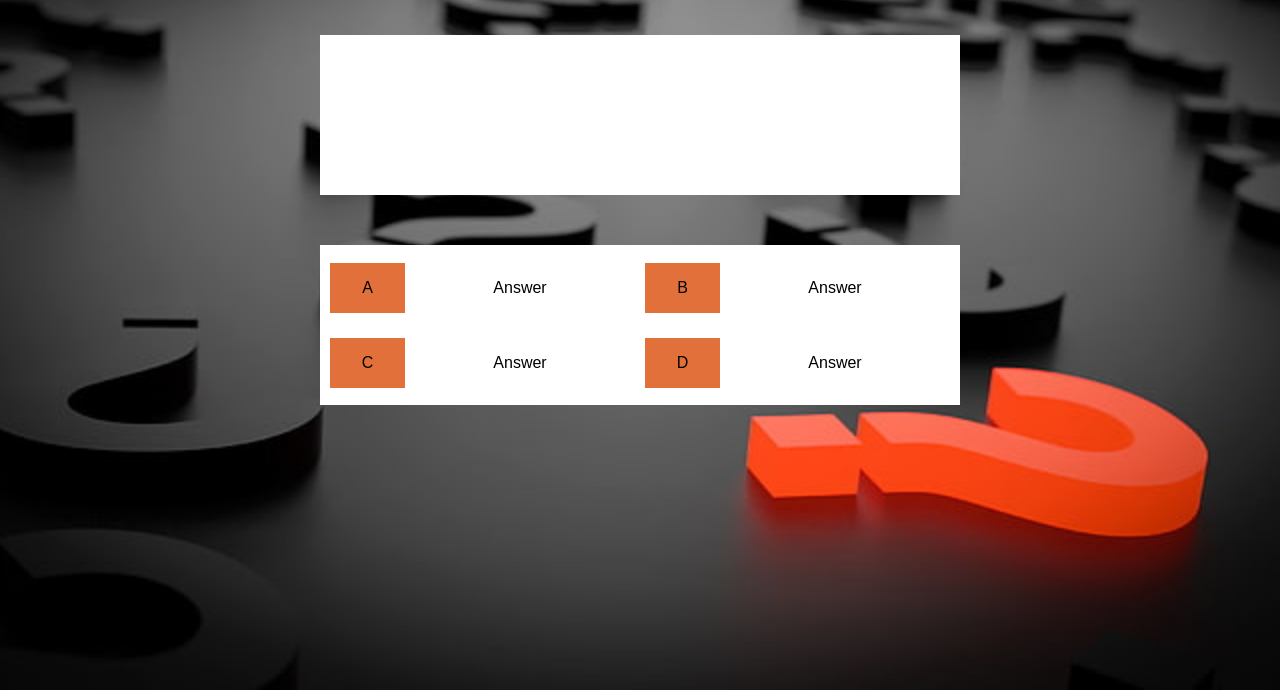
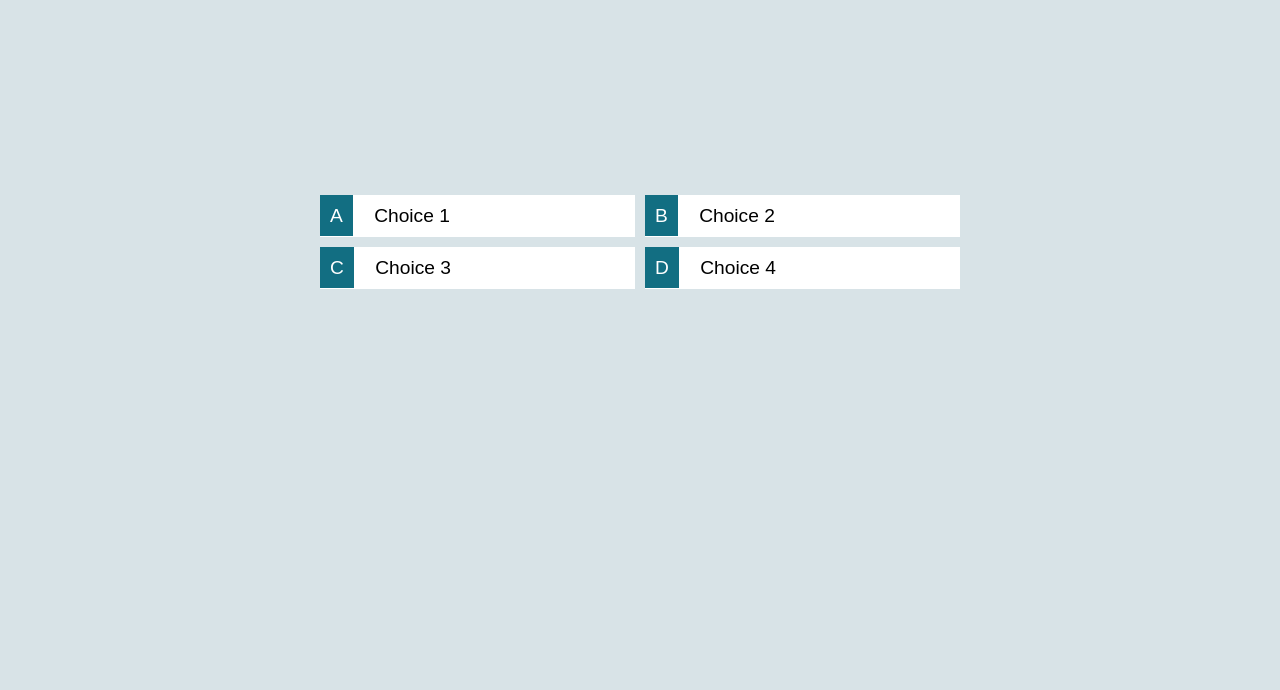
Before and after one commit to LukeBF711/Multiple-Choice-Quiz, a plain HTML site: page html/game.html in a window 1280 px wide. Shown: the part 110-800 px from the top of the page. Drawn offline with Linux system fonts and the light colour scheme; no server answers.

Commit message:
Updated styling for answer choices

```diff
--- a/css/style.css
+++ b/css/style.css
@@ -7,7 +7,10 @@
 
 :root
 {
-      --container-background-primary: #ffffff;
+      --bg-secondary: #ffffff;
+      --bg-primary: #d8e3e7;
+      --bg-ltr-choice: #126e82;
+      --font-primary: #132c33;
       --secondary-font: #fff;
       --option-letter-background: #e2703A;
 }
@@ -15,13 +18,15 @@
 body
 {
       font-family: Arial, Helvetica, sans-serif;
-      background-image: url(../img/background.jpg);
+      background-color: var(--bg-primary);
+      /* background-image: url(../img/background.jpg);
       background-repeat: no-repeat;
       background-position: center center;
-      background-size: cover;
+      background-size: cover; */
       height: calc(100vh - 50px);
 }
 
+/* UTILITIES */
 .grid
 {
      display: grid;
@@ -37,60 +42,64 @@ body
       grid-template-columns: 75px 1fr;
 }
 
-.question-container
-{
-      font-size: 2rem;
-      text-align: center;
-      padding: 0 12px;
-}
-
+/* HEADER */
 #main-container
 {
       margin: 50px 0 50px 0;
       width: 50%;
       margin: 50px auto;
 }
-
 #main-container > h1
 {
       text-align: center;
       font-size: 2.5rem;
-      color: var(--secondary-font);
+      color: var(--font-primary);
       margin-bottom: 50px;
 }
 
+/* QUESTION CONTAINER */
 .question-container
 {
       height: 20vh;
       margin: 0 auto;
       background-color: var(--container-background-primary);
       align-items: center;
+      font-size: 2rem;
+      text-align: center;
+      padding: 0 12px;
 }
 
-
-.answer-container
+/* CHOICES CONTAINER */
+.choices-container
 {
-      margin-top: 50px;
-      height: 20vh;
-      align-items: center;
-      background-color: var(--container-background-primary);
       gap: 10px;
-      padding: 10px;
+      font-size: 1.2rem;
 }
 
-.answer-container > div > p:nth-child(1)
+.choice-container
 {
-      height: 50px;
-      background-color: var(--option-letter-background);
+      padding: 10px 0;
+      background-color: var(--bg-secondary);
+      gap: 10px;
+}
+.choice-container:hover
+{
+      cursor: pointer;
 }
 
-.ans-box
+.choice-txt,.choice-ltr
 {
-      text-align: center;
-      align-items: center;
+      display: inline;
 }
 
-.ans-box > p:nth-child(1)
+.choice-ltr
 {
-      align-content: center;
+      padding: 10px;
+      background-color: var(--bg-ltr-choice);
+      color: var(--secondary-font);
 }
+
+.choice-txt
+{
+      margin-left: 1rem;
+}
--- a/html/game.html
+++ b/html/game.html
@@ -15,8 +15,25 @@
                         Lorem, ipsum dolor sit amet consectetur adipisicing elit. Atque, est?
                   </p> -->
             </div>
-            <div class="answer-container grid grid-col-2">
-                  <div class="ans-box grid grid-answers">
+            <div class="choices-container grid grid-col-2">
+                  <div class="choice-container">
+                        <p class="choice-ltr">A</p>
+                        <p class="choice-txt">Choice 1</p>
+                  </div>
+                  <div class="choice-container">
+                        <p class="choice-ltr">B</p>
+                        <p class="choice-txt">Choice 2</p>
+                  </div>
+                  <div class="choice-container">
+                        <p class="choice-ltr">C</p>
+                        <p class="choice-txt">Choice 3</p>
+                  </div>
+                  <div class="choice-container">
+                        <p class="choice-ltr">D</p>
+                        <p class="choice-txt">Choice 4</p>
+                  </div>
+
+                  <!-- <div class="ans-box grid grid-answers">
                         <p class="grid">A</p>
                         <p>Answer</p>
                   </div>
@@ -31,7 +48,7 @@
                   <div class="ans-box grid grid-answers">
                         <p  class="grid">D</p>
                         <p>Answer</p>
-                  </div>
+                  </div> -->
             </div>
       </div>
       <script src="../js/script.js"></script>
```
